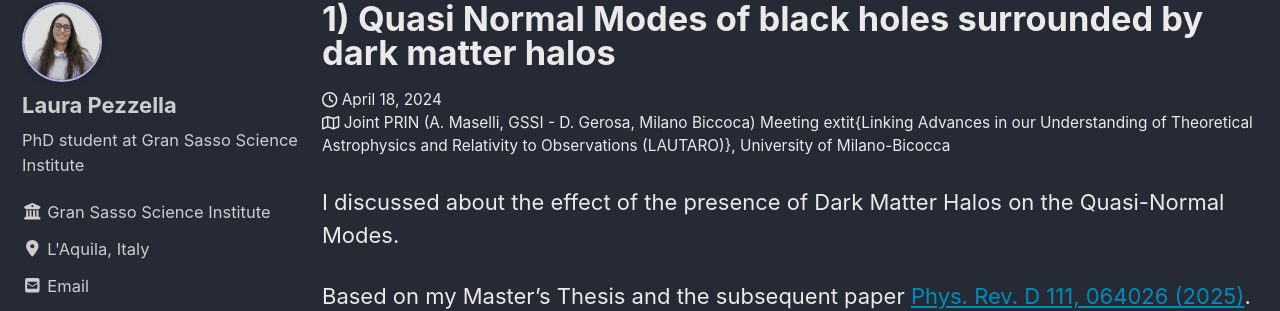
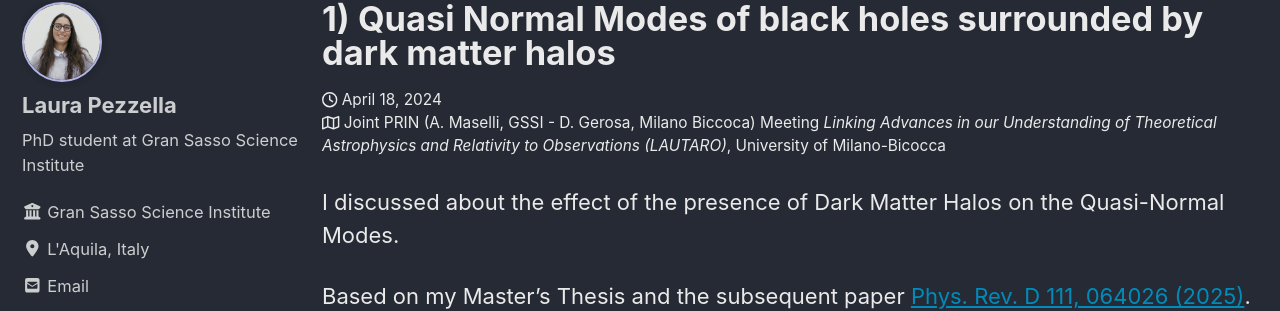
Before and after one commit to PezzLa/pezzla.github.io, a Jekyll site: the page built from _talks/talk1.md, in a window 1280 px wide and 900 px high. Shown: the part 142-453 px from the top of the window. Built offline with Jekyll 4.4.1, drawn with Linux system fonts in a browser that asks for light colours; some web fonts are replaced; part of the change alters nothing that is shown.

```diff
--- a/_talks/talk1.md
+++ b/_talks/talk1.md
@@ -2,7 +2,7 @@
 title: "1) Quasi Normal Modes of black holes surrounded by dark matter halos"
 collection: talks
 type: "Contributed talk"
-venue: "Joint PRIN (A. Maselli, GSSI - D. Gerosa, Milano Biccoca) Meeting \textit{Linking Advances in our Understanding of Theoretical Astrophysics and Relativity to Observations (LAUTARO)}"
+venue: "Joint PRIN (A. Maselli, GSSI - D. Gerosa, Milano Biccoca) Meeting <em>Linking Advances in our Understanding of Theoretical Astrophysics and Relativity to Observations (LAUTARO)</em>"
 date: 2024-04-18
 link: "https://davidegerosa.com/lautaro/"
 location: "University of Milano-Bicocca"
```
